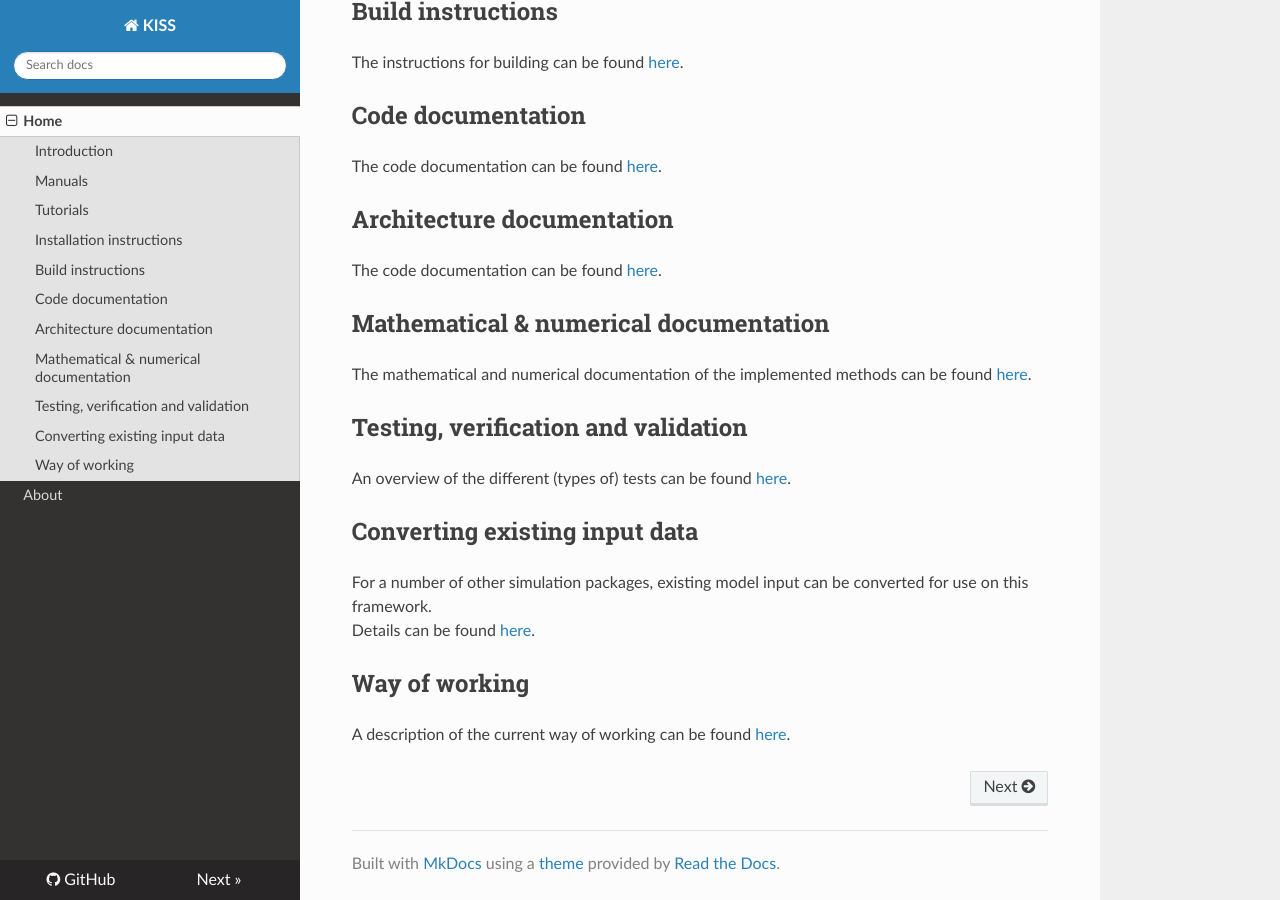
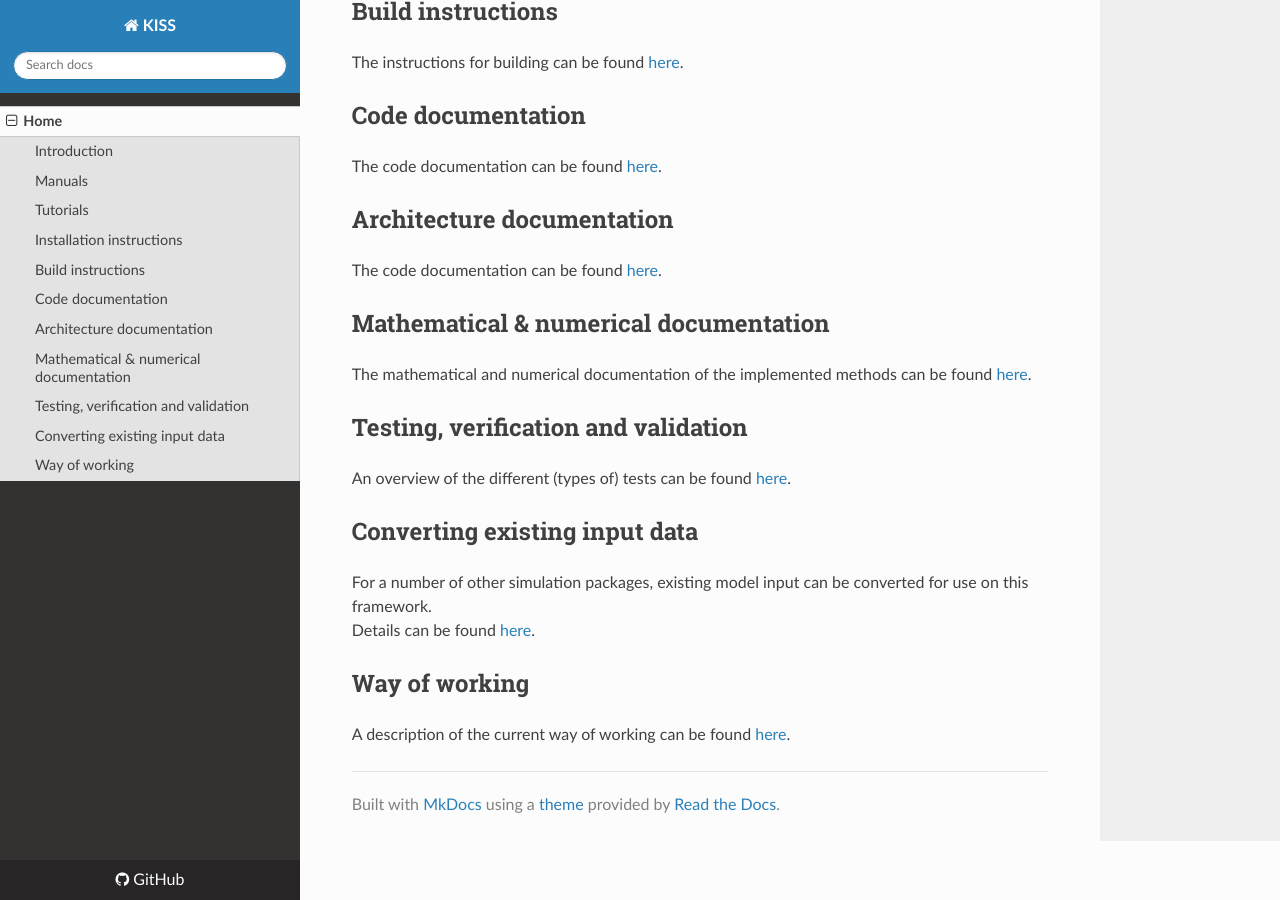
Before and after one commit to YOlij/kiss-docs, an MkDocs documentation site: the page built from docs/index.md, in a window 1280 px wide and 900 px high, scrolled down 677 px. Built offline with MkDocs 1.6.1, drawn with Linux system fonts in a browser that asks for light colours; nearby versions of some CDN libraries.

Commit message:
Update mkdocs.yml

```diff
--- a/mkdocs.yml
+++ b/mkdocs.yml
@@ -3,7 +3,6 @@ site_url: https://kiss-docs.readthedocs.io/
 
 nav:
     - Home: 'index.md'
-    - About: 'about.md'
 
 theme:
     name: readthedocs
```
